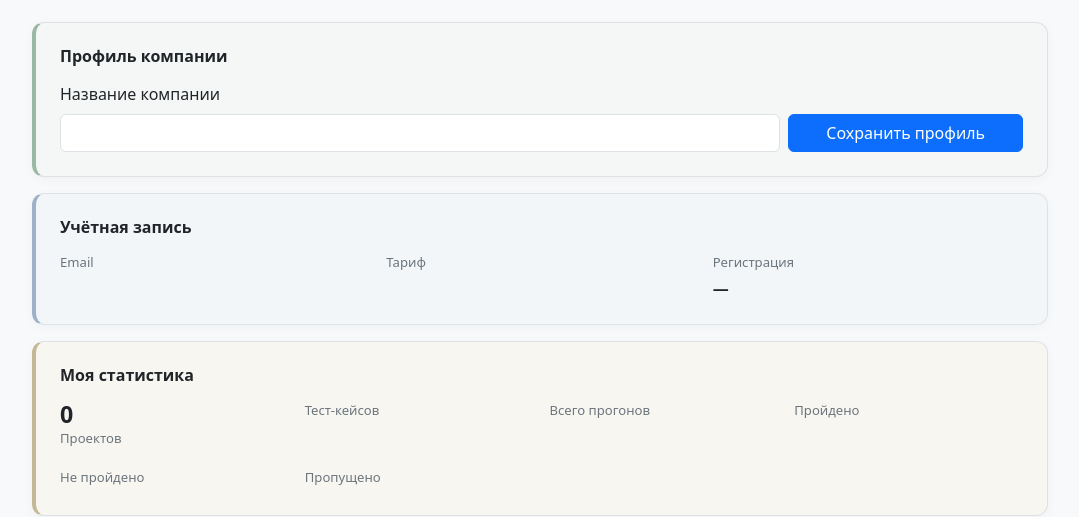
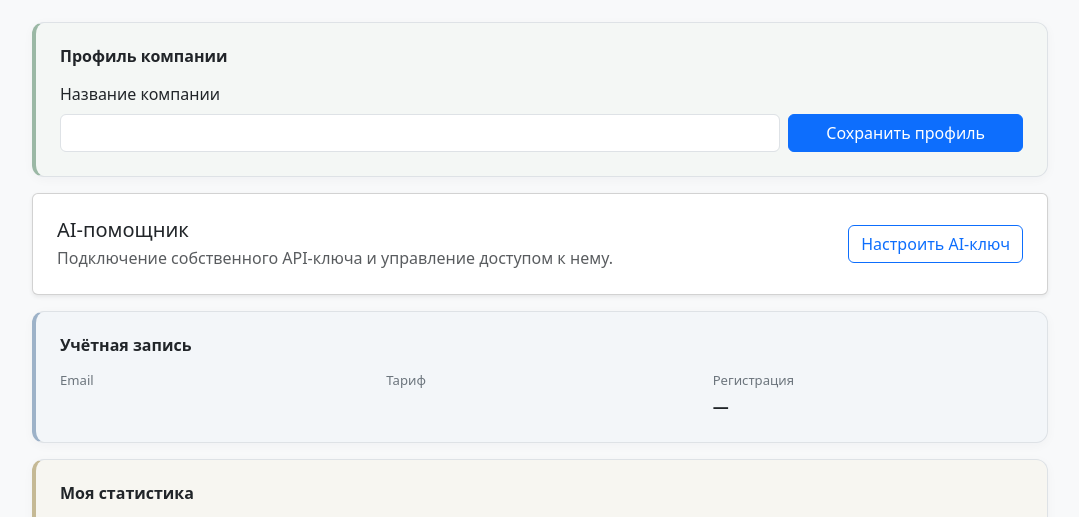
Before and after one commit to 254852bm/test_runner_web, a Python web app: template templates/profile.html in a window 1280 px wide. Shown: the part 186-703 px from the top of the page, without its empty margins (100-1179 px from the left). Run offline with Jinja, Linux system fonts and the light colour scheme; the template is opened without the code that fills it, so the values that code supplies are empty.

Commit message:
Add profile link to AI credential settings

```diff
--- a/templates/profile.html
+++ b/templates/profile.html
@@ -21,6 +21,16 @@
                     </div>
                 </div>
             </form>
+        </div>
+    </section>
+
+    <section class="card shadow-sm mb-3">
+        <div class="card-body p-3 p-md-4 d-flex justify-content-between align-items-center flex-wrap gap-3">
+            <div>
+                <h5 class="card-title mb-1">AI-помощник</h5>
+                <p class="text-muted mb-0">Подключение собственного API-ключа и управление доступом к нему.</p>
+            </div>
+            <a class="btn btn-outline-primary" href="{{ url_for('ai_credentials.settings') }}">Настроить AI-ключ</a>
         </div>
     </section>
 
```
